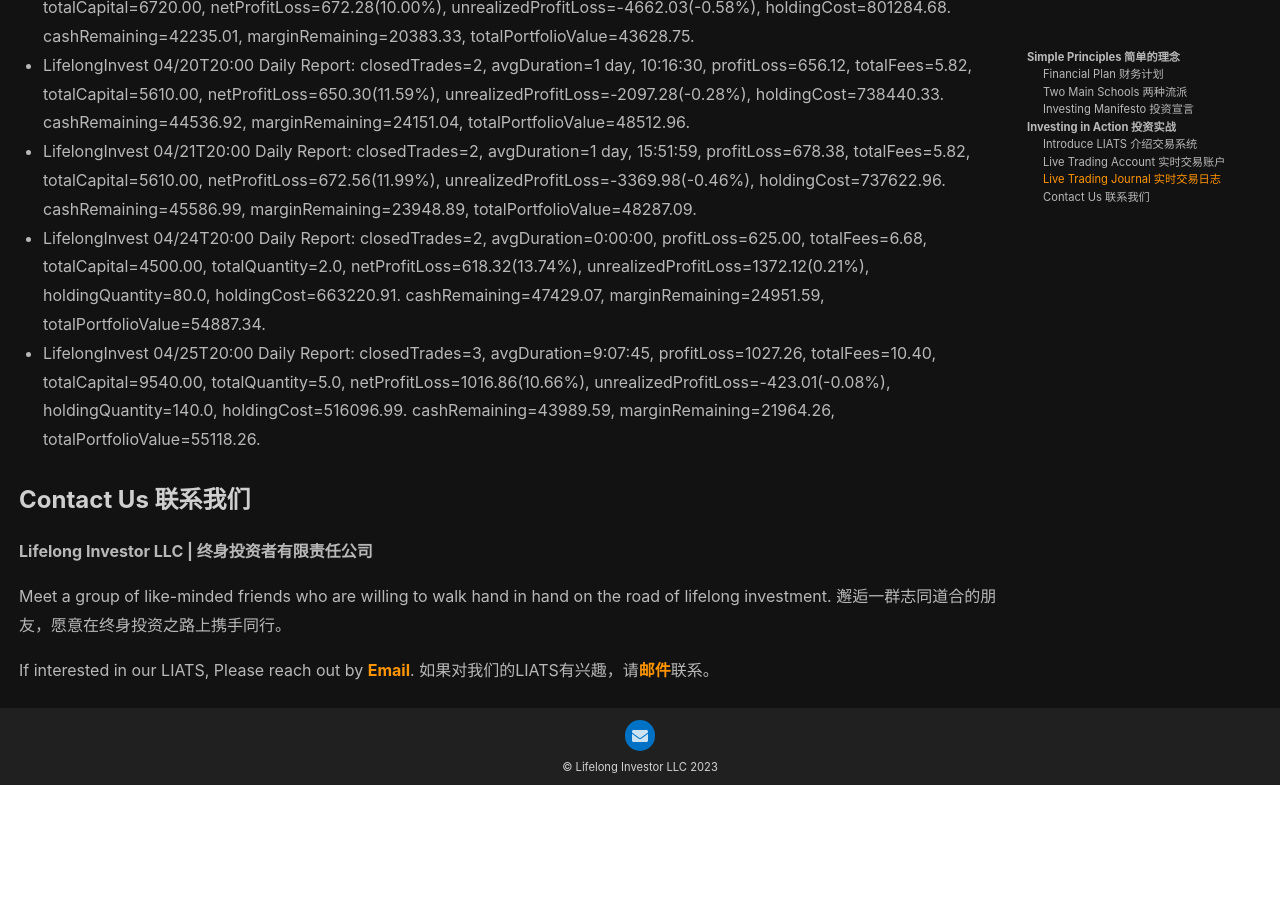
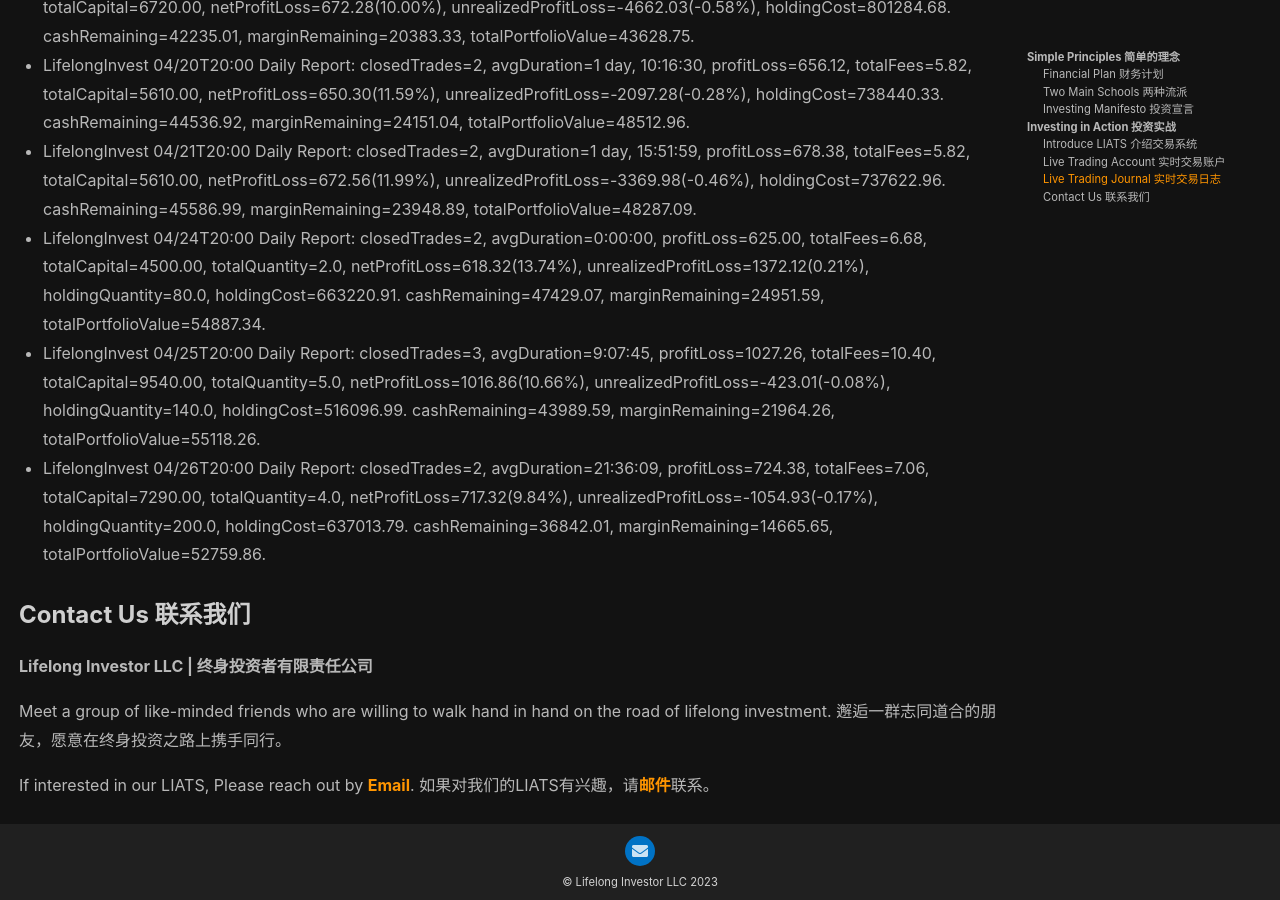
Before and after one commit to lifelonginvestorllc/lifelonginvestorllc.github.io, a Jekyll site: the page built from index.md, in a window 1280 px wide and 900 px high, scrolled down 4667 px. Built offline with Jekyll 4.4.1, drawn with Linux system fonts in a browser that asks for light colours; nearby versions of some CDN libraries; before the commit the page ends 5452 px from its top, so only the background shows below that.

Commit message:
Update index.md

```diff
--- a/index.md
+++ b/index.md
@@ -127,21 +127,21 @@
 {
   "type": "line",
   "data": {
-    "labels": ["4/3/23", "4/4/23", "4/5/23", "4/6/23", "4/7/23", "4/8/23", "4/9/23", "4/10/23", "4/11/23", "4/12/23", "4/13/23", "4/14/23", "4/15/23", "4/16/23", "4/17/23", "4/18/23", "4/19/23", "4/20/23", "4/21/23", "4/22/23", "4/23/23"],
+    "labels": ["4/3/23", "4/4/23", "4/5/23", "4/6/23", "4/7/23", "4/8/23", "4/9/23", "4/10/23", "4/11/23", "4/12/23", "4/13/23", "4/14/23", "4/15/23", "4/16/23", "4/17/23", "4/18/23", "4/19/23", "4/20/23", "4/21/23", "4/22/23", "4/23/23", "4/24/23"],
     "datasets": [
       {
         "label": "Principal (本金)",
         "lineTension": 0.2,
         "borderColor": "blue",
         "pointRadius": 3,
-        "data": [1, 1, 1, 2, 2.1, 2.1, 2.1, 2.1, 5, 5, 5, 5, 5, 5, 5, 5, 5, 5, 5, 5, 5]
+        "data": [1, 1, 1, 2, 2.1, 2.1, 2.1, 2.1, 5, 5, 5, 5, 5, 5, 5, 5, 5, 5, 5, 5, 5, 5]
       },
       {
         "label": "Total Asset including unrealized P&L (总资产包含未实现损益)",
         "borderColor": "gold",
         "lineTension": 0.2,
         "pointRadius": 3,
-        "data": [1, 1.01, 0.94, 1.98, 2.21, 2.21, 2.21, 2.16, 5.03, 5.07, 5.22, 5.06, 5.02, 4.95, 4.70, 4.65, 4.36, 4.85, 4.83, 5.49, 5.51]
+        "data": [1, 1.01, 0.94, 1.98, 2.21, 2.21, 2.21, 2.16, 5.03, 5.07, 5.22, 5.06, 5.02, 4.95, 4.70, 4.65, 4.36, 4.85, 4.83, 5.49, 5.51, 5.28]
       }
     ]
   },
@@ -199,6 +199,7 @@
 - LifelongInvest 04/21T20:00 Daily Report: closedTrades=2, avgDuration=1 day, 15:51:59, profitLoss=678.38, totalFees=5.82, totalCapital=5610.00, netProfitLoss=672.56(11.99%), unrealizedProfitLoss=-3369.98(-0.46%), holdingCost=737622.96. cashRemaining=45586.99, marginRemaining=23948.89, totalPortfolioValue=48287.09.
 - LifelongInvest 04/24T20:00 Daily Report: closedTrades=2, avgDuration=0:00:00, profitLoss=625.00, totalFees=6.68, totalCapital=4500.00, totalQuantity=2.0, netProfitLoss=618.32(13.74%), unrealizedProfitLoss=1372.12(0.21%), holdingQuantity=80.0, holdingCost=663220.91. cashRemaining=47429.07, marginRemaining=24951.59, totalPortfolioValue=54887.34.
 - LifelongInvest 04/25T20:00 Daily Report: closedTrades=3, avgDuration=9:07:45, profitLoss=1027.26, totalFees=10.40, totalCapital=9540.00, totalQuantity=5.0, netProfitLoss=1016.86(10.66%), unrealizedProfitLoss=-423.01(-0.08%), holdingQuantity=140.0, holdingCost=516096.99. cashRemaining=43989.59, marginRemaining=21964.26, totalPortfolioValue=55118.26.
+- LifelongInvest 04/26T20:00 Daily Report: closedTrades=2, avgDuration=21:36:09, profitLoss=724.38, totalFees=7.06, totalCapital=7290.00, totalQuantity=4.0, netProfitLoss=717.32(9.84%), unrealizedProfitLoss=-1054.93(-0.17%), holdingQuantity=200.0, holdingCost=637013.79. cashRemaining=36842.01, marginRemaining=14665.65, totalPortfolioValue=52759.86.
 
 ### Contact Us 联系我们
 
```
